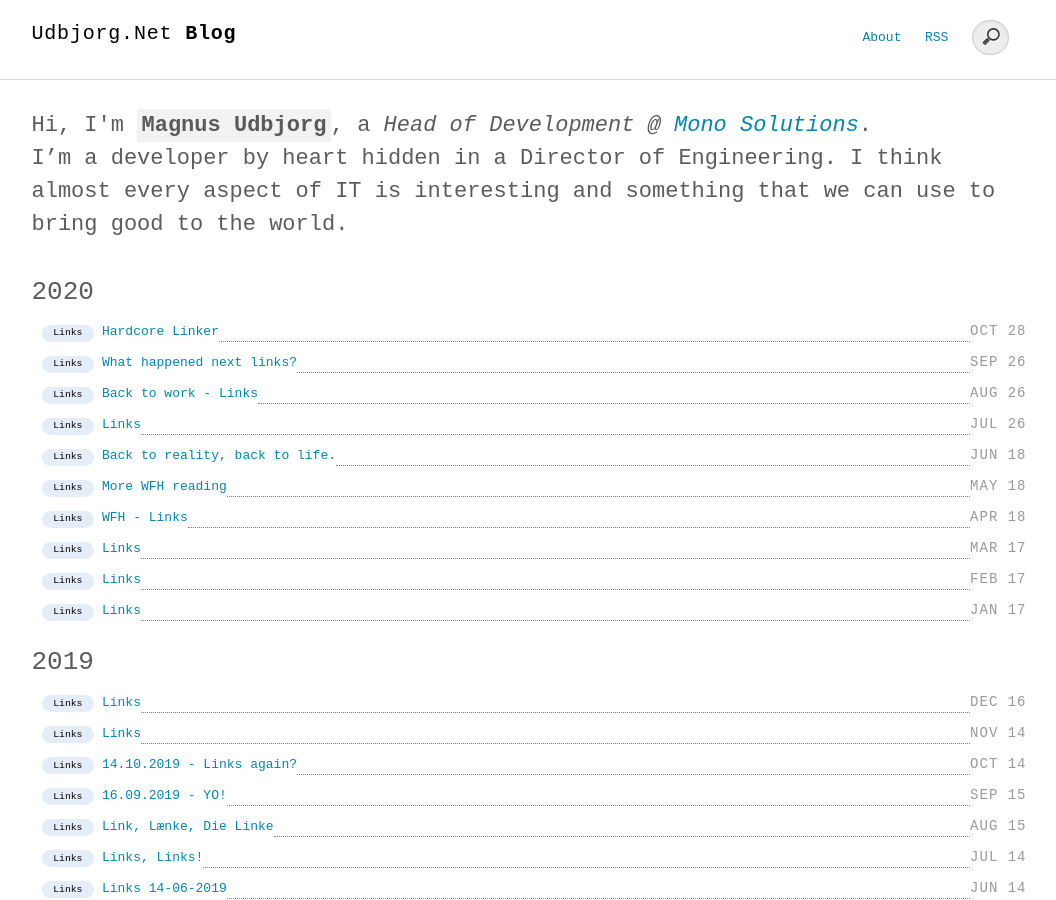
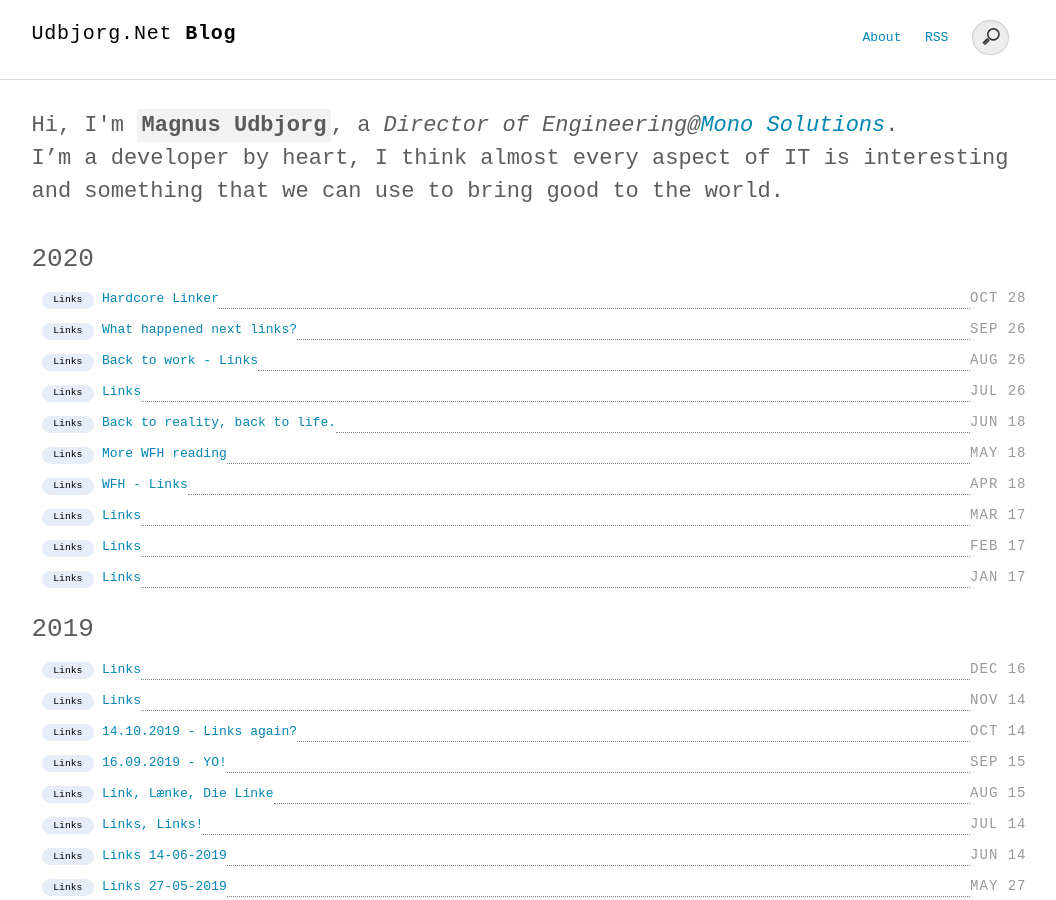
Before and after one commit to magudb/magudb.github.io, a Jekyll site: the page built from index.html, in a window 1280 px wide and 900 px high. Shown: the whole window, without its empty margins (116-1172 px from the left). Built offline with Jekyll 4.4.1, drawn with Linux system fonts in a browser that asks for light colours; comment, search, counter and statistics services are not loaded.

Commit message:
ann a little more

```diff
--- a/_config.yml
+++ b/_config.yml
@@ -29,8 +29,8 @@ sass:
 # Author settings
 author:
   name     : "Magnus Udbjorg"
-  job      : "Head of Development @ <a href='https://www.monosolutions.com'>Mono Solutions</a>"
-  bio      : "I’m a developer by heart hidden in a Director of Engineering. I think almost every aspect of IT is interesting and something that we can use to bring good to the world."
+  job      : "Director of Engineering@<a href='https://www.monosolutions.com'>Mono Solutions</a>"
+  bio      : "I’m a developer by heart, I think almost every aspect of IT is interesting and something that we can use to bring good to the world."
   thumb    : /images/magnus.jpg
   email    : magnus@udbjorg.net
   url      : https://udbjorg.net
```
